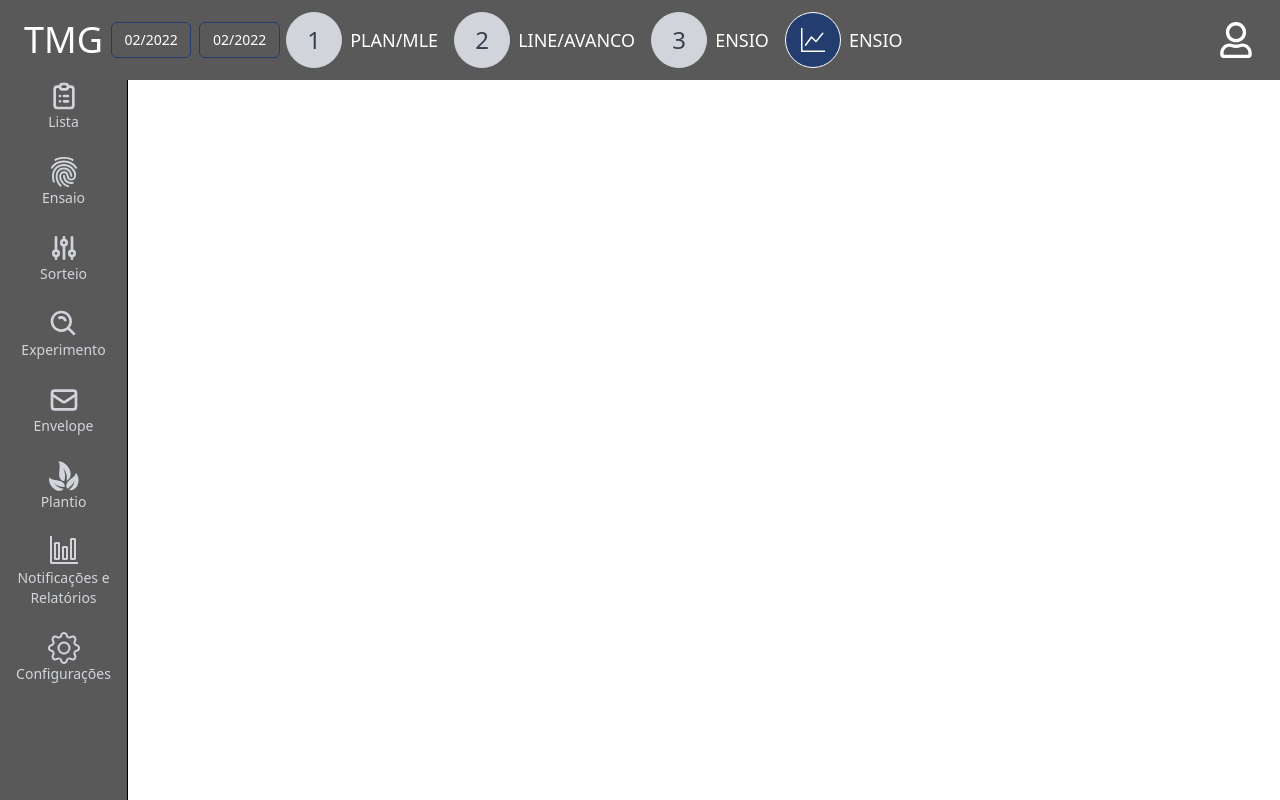
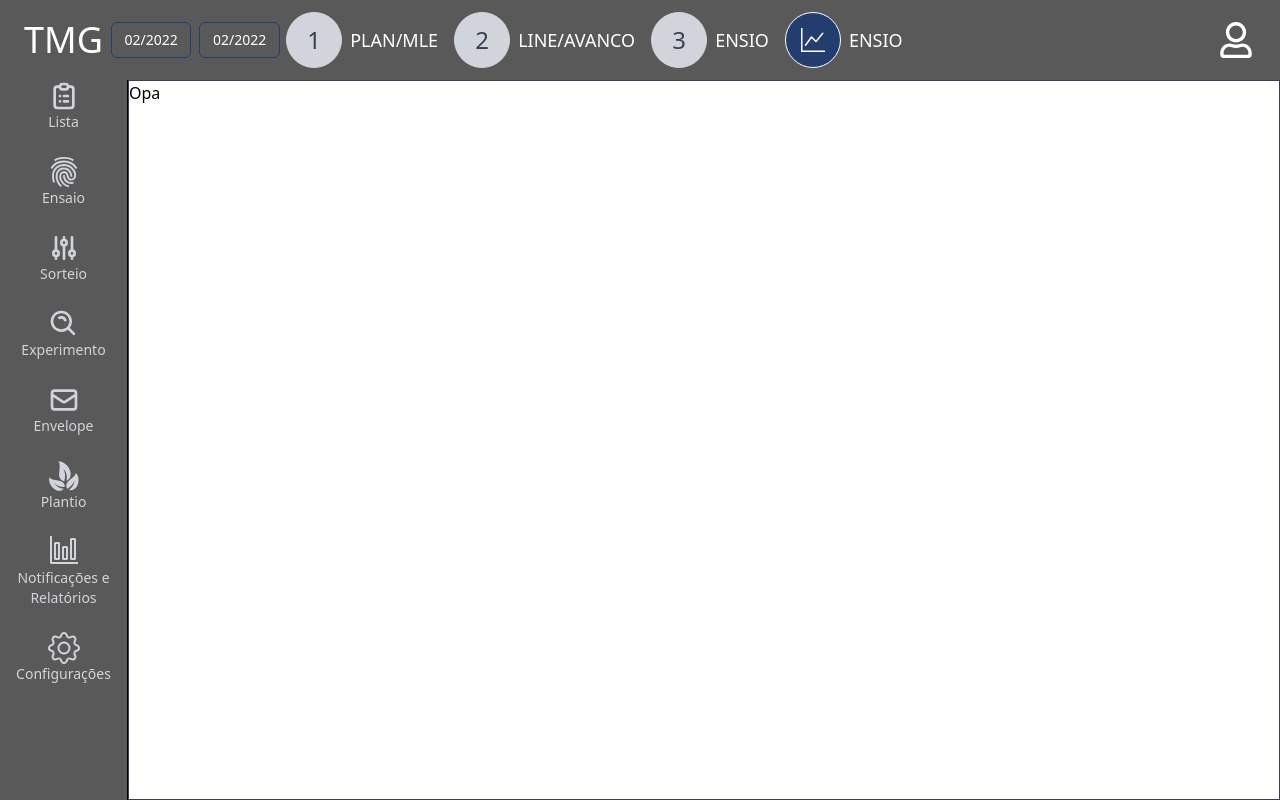
Before and after one commit to rectopul/agroforce, a Next.js app: page /dashboard in a window 1280 px wide. Built offline with nearby package versions, Linux system fonts and the light colour scheme.

Commit message:
feat#Criando component Content

```diff
--- /dev/null
+++ b/src/components/Content/index.tsx
@@ -0,0 +1,14 @@
+import { ReactNode } from "react";
+
+interface IContentProps {
+  children: never[] | ReactNode;
+}
+
+export function Content({ children }: IContentProps) {
+  return (
+    <div className="flex w-container-all-main-contents border border-gray-700
+    ">
+      { children }
+    </div>
+  );
+}
--- a/src/components/MainHeader/index.tsx
+++ b/src/components/MainHeader/index.tsx
@@ -7,7 +7,7 @@ interface IMainHeaderProps {
   children: never[] | ReactNode;
 }
 
-export function MainHeader({ children }: IMainHeaderProps): JSX.Element {
+export function MainHeader({ children }: IMainHeaderProps) {
   return (
     <header className="h-20 w-screen flex items-center  bg-gray-450">
       <div className="w-full flex justify-between items-center px-6 text-4xl">
--- a/src/pages/dashboard.tsx
+++ b/src/pages/dashboard.tsx
@@ -3,6 +3,7 @@ import { Aside } from "../components/Aside";
 import Head from "next/head";
 import { TabHeader } from "../components/TabHeader";
 import { BsGraphUp } from "react-icons/bs";
+import { Content } from "../components/Content";
 
 export default function Dashboard() {
   return (
@@ -34,10 +35,13 @@ export default function Dashboard() {
           active={() => true}
           title="ENSIO"
         />
+      </MainHeader>
 
-      </MainHeader>
       <div className='flex flex-row'>
         <Aside />
+        <Content>
+          <h1>Opa</h1>
+        </Content>
       </div>
     </>
   );
--- a/tailwind.config.js
+++ b/tailwind.config.js
@@ -33,6 +33,9 @@ module.exports = {
       width: {
         // Header
         'content-main-header': 'calc(99% - 16rem - 2.5rem)',
+
+        // Separar o componente Aside dos Conteúdos das outras telas
+        'container-all-main-contents': 'calc(100vw - 8rem)',
       },
     },
   },
```
Also changed, not shown: src/pages/index.tsx (+0 -7 lines).
